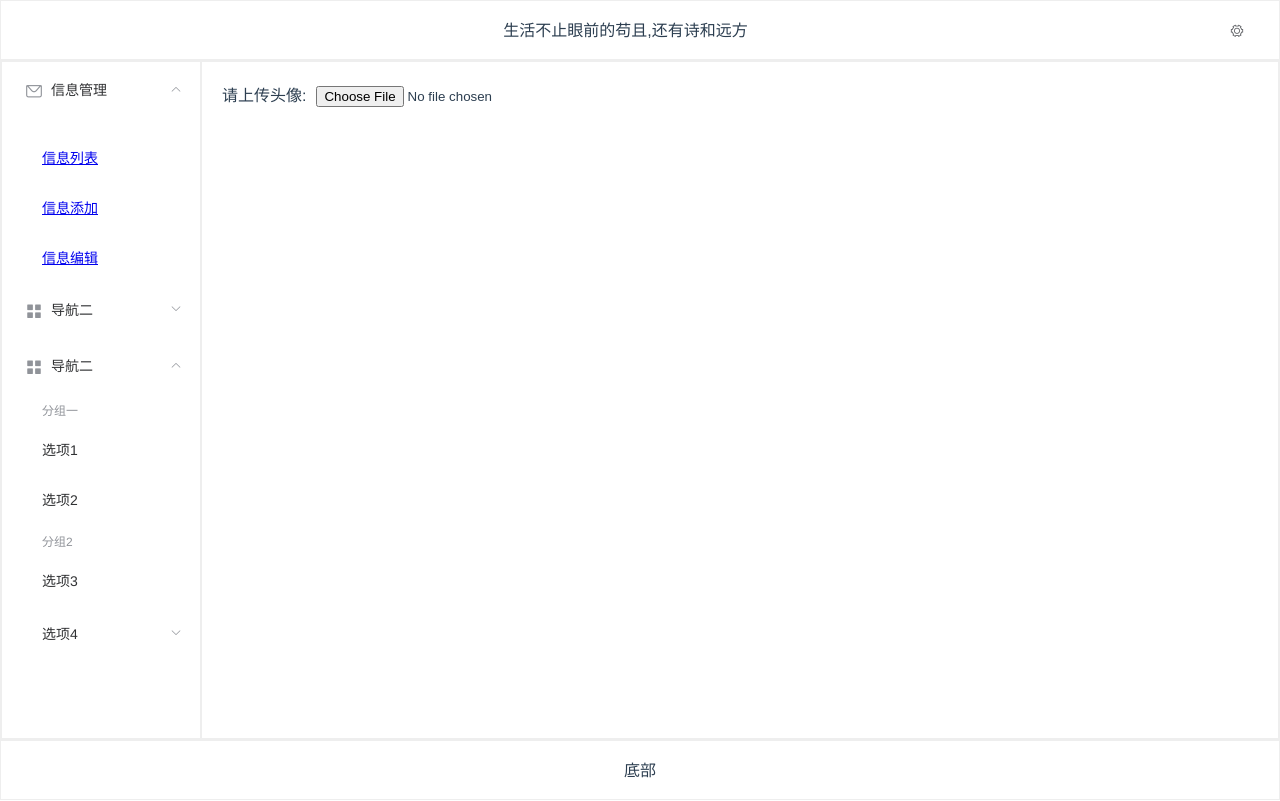
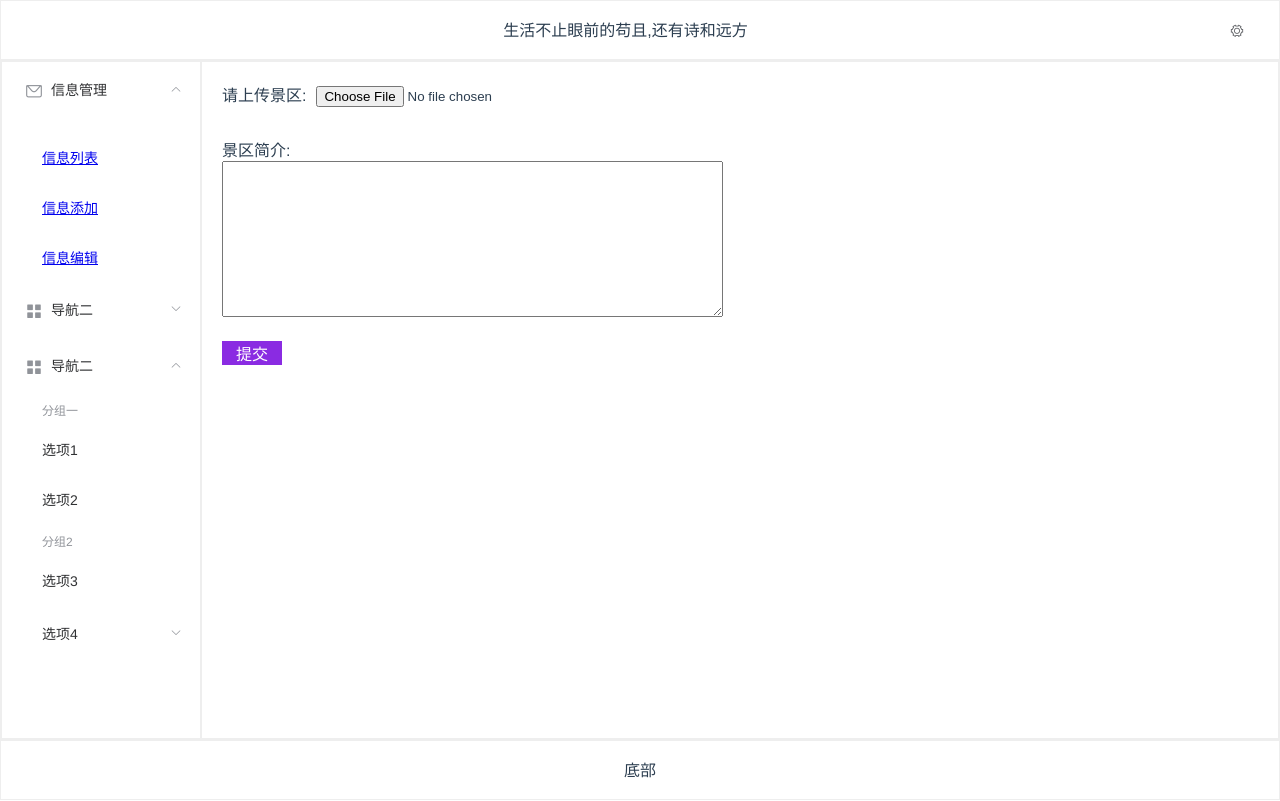
Before and after one commit to meetbai/vue3-mysql-nodeJs, a Vue app: page /infoAdd in a window 1280 px wide. Built offline with nearby package versions, Linux system fonts and the light colour scheme; what vue-resource would draw is missing.

Commit message:
上传信息至数据库

```diff
--- a/src/views/info/InfoAdd.vue
+++ b/src/views/info/InfoAdd.vue
@@ -2,10 +2,14 @@
 	<div>
 
 		<div>
-			<label for="">请上传头像:</label>
+			<label for="">请上传景区:</label>
 			<input @change="photo($event)" type="file" id="upload_img">
 		</div>
-		<img style="width:100px;" :src="imgUrl" alt="">
+		<div style="margin-top: 30px;">景区简介:</div>
+		<div>
+			<textarea v-model="intro" name="" id="" cols="60" rows="10"></textarea>
+		</div>
+		<div @click="submit" class="submit">提交</div>
 	</div>
 
 
@@ -18,36 +22,83 @@
 			return {
 				pageName: 'infoAdd',
 				portr: '',
-				imgUrl: ''
+				imgUrl: '',
+				intro: '',
+				file: null,
+				userName:'meet'
 			}
 		},
 		methods: {
 			photo(e) {
-				let file = e.target.files[0]
-				let type = file.type.split("/")[0]
+				this.file = e.target.files[0]
+				// 				let file = e.target.files[0]
+				// 				let type = file.type.split("/")[0]
+				// 				let param = new FormData()
+				// 				param.append('file', file, file.name)
+				// 				param.append('type', '1')
+				// 				param.append('intro', intro)
+				//
+				// 				let config = {
+				// 					headers: {
+				// 						'Content-Type': 'multipart/form-data'
+				// 					}
+				// 				}
+				// 				console.log(type)
+				// 				if (type == "image") {
+				// 					this.$http.post('/api/upload', param, config).then((res) => {
+				// 						console.log(res)
+				// 						this.imgUrl = res.body.imageUrl
+				// 					}, (err) => {
+				// 						console.log(err)
+				// 					})
+				// 				}
+			},
+			submit() {
+				let file = this.file
+				let intro = this.intro
+				let userName=this.userName
+				if (!file) {
+					alert("请上传图片")
+				} else if (!intro) {
+					alert("请上传简介")
+				} else {
 					let param = new FormData()
 					param.append('file', file, file.name)
 					param.append('type', '1')
-
+					param.append('intro', intro)
+					param.append('userName', userName)
 					let config = {
 						headers: {
 							'Content-Type': 'multipart/form-data'
 						}
 					}
-				console.log(type)
-				if (type == "image") {
 					this.$http.post('/api/upload', param, config).then((res) => {
-						console.log(res)
 						this.imgUrl = res.body.imageUrl
+						alert(res.body.msg)
+						var path = {
+							path: '/infoList',
+							query: {
+								userName: userName
+							}
+						}
+						this.$router.push(path)
 					}, (err) => {
 						console.log(err)
 					})
 				}
+
 			}
 		}
 	}
 </script>
 
 <style>
-
+	.submit {
+		width: 60px;
+		color: #fff;
+		margin-top: 20px;
+		background-color: blueviolet;
+		text-align: center;
+		cursor: pointer;
+	}
 </style>
```
Also changed, not shown: 2 other files (tests, documents, lock files or other folders). Lines whose indentation alone changed are shown as unchanged.
